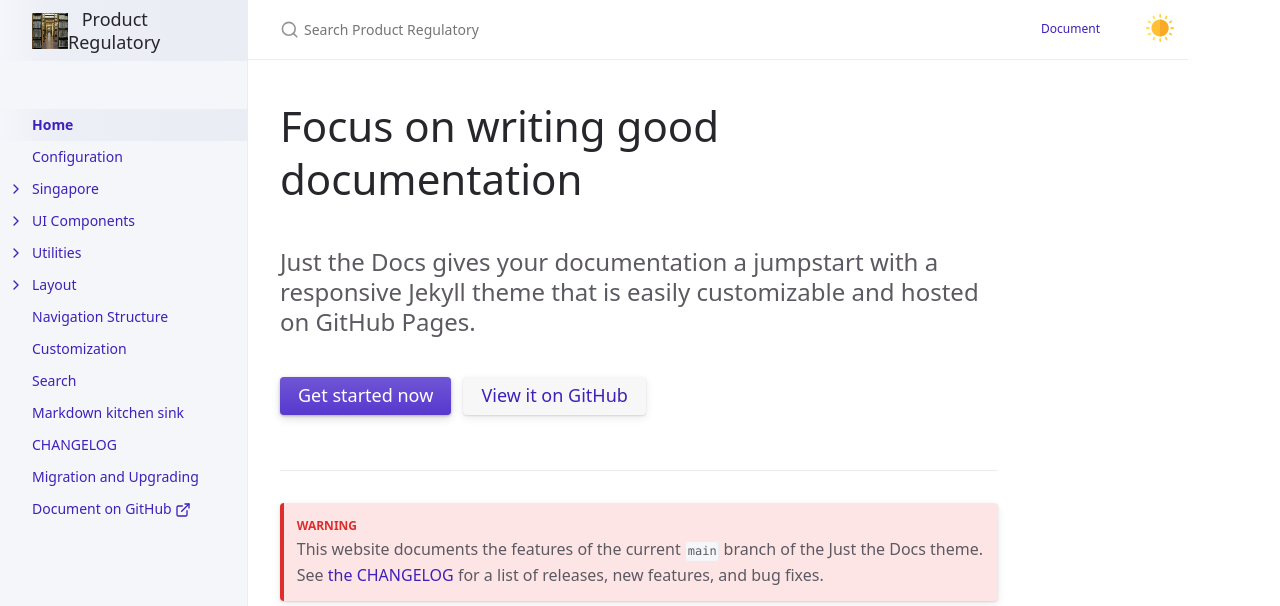
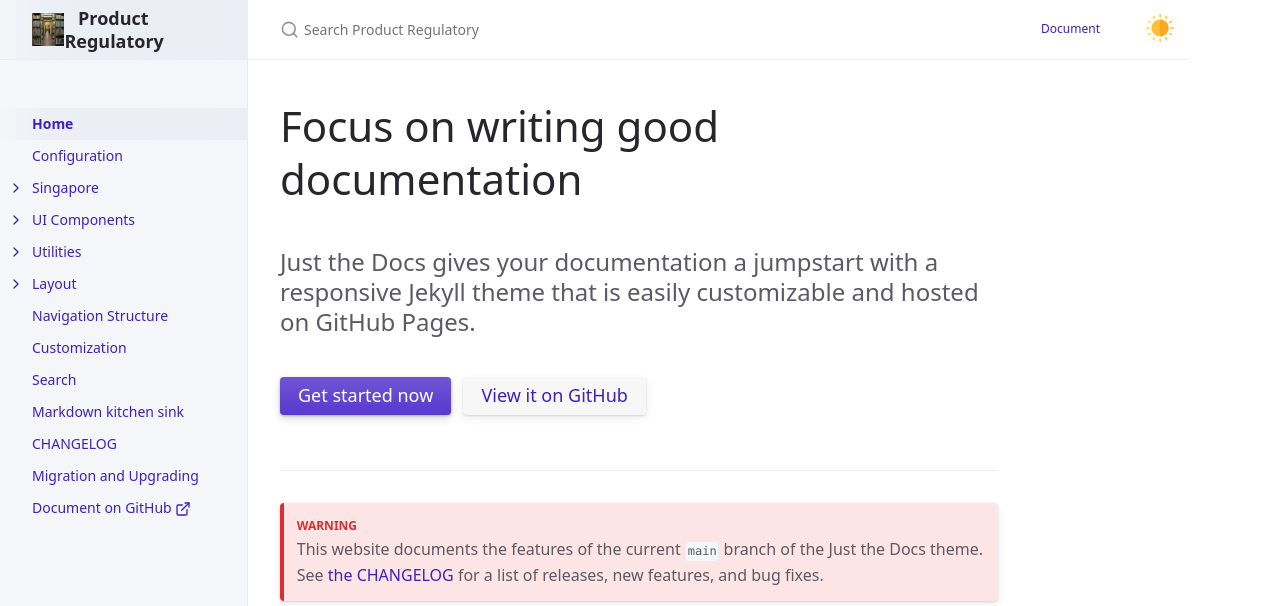
Before and after one commit to kwokkeith/ProductRegulatory, a Jekyll site: the page built from index.md, in a window 1280 px wide. Shown: the top 606 px of the page. Built offline with Jekyll 4.4.1, drawn with Linux system fonts in a browser that asks for light colours; cached includes are drawn as plain includes.

```diff
--- a/_includes/components/sidebar.html
+++ b/_includes/components/sidebar.html
@@ -13,7 +13,7 @@
   <div class="site-header" role="banner">
     <a href="{{ '/' | relative_url }}" class="site-title lh-tight">
       <img alt="logo img" class="avatar" src="{{ site.avatar | relative.url }}" />
-      &ensp;{% include title.html %}
+      <div>&ensp;{% include title.html %}</div>
     </a>
     <button id="menu-button" class="site-button btn-reset" aria-label="Toggle menu" aria-pressed="false">
       <svg viewBox="0 0 24 24" class="icon" aria-hidden="true"><use xlink:href="#svg-menu"></use></svg>
--- a/_sass/custom/custom.scss
+++ b/_sass/custom/custom.scss
@@ -1,8 +1,8 @@
 // custom SCSS (or CSS) goes here
 
 .avatar {
-  height: 2em;
-  width: 2em;
+  height: 1.8em;
+  width: 1.8em;
   scale: 1;
   // float: left;
   // margin-top: -13px;
--- a/_sass/layout.scss
+++ b/_sass/layout.scss
@@ -87,7 +87,7 @@
 }
 
 .site-nav {
-  psoition: fixed;
+  position: fixed;
   overflow-y: scroll;
   z-index: 998;
   padding-top: $sp-8;
@@ -104,6 +104,19 @@
     padding-bottom: $gutter-spacing-sm;
     overflow-y: auto;
     flex: 1 1 auto;
+  }
+}
+
+.site-header {
+  display: flex;
+  max-height: $header-height;
+  align-items: center;
+  font-weight: bold;
+
+  @include mq(md) {
+    height: $header-height;
+    max-height: $header-height;
+    border-bottom: $border $border-color;
   }
 }
 
--- a/assets/css/just-the-docs-head-nav.css
+++ b/assets/css/just-the-docs-head-nav.css
@@ -11,14 +11,6 @@
 
 {%- capture scss -%}
 {% include css/just-the-docs.scss.liquid color_scheme=color_scheme %}
-.nav-list .nav-list-item .nav-list-link {
-  background-image: linear-gradient(
-    -90deg,
-    rgba($feedback-color, 1) 0%,
-    rgba($feedback-color, 0.8) 80%,
-    rgba($feedback-color, 0) 100%
-  );
-}
 {%- endcapture -%}
 
 {{ scss | scssify | split: newline | slice: -3, 3 | join: newline }}
```
